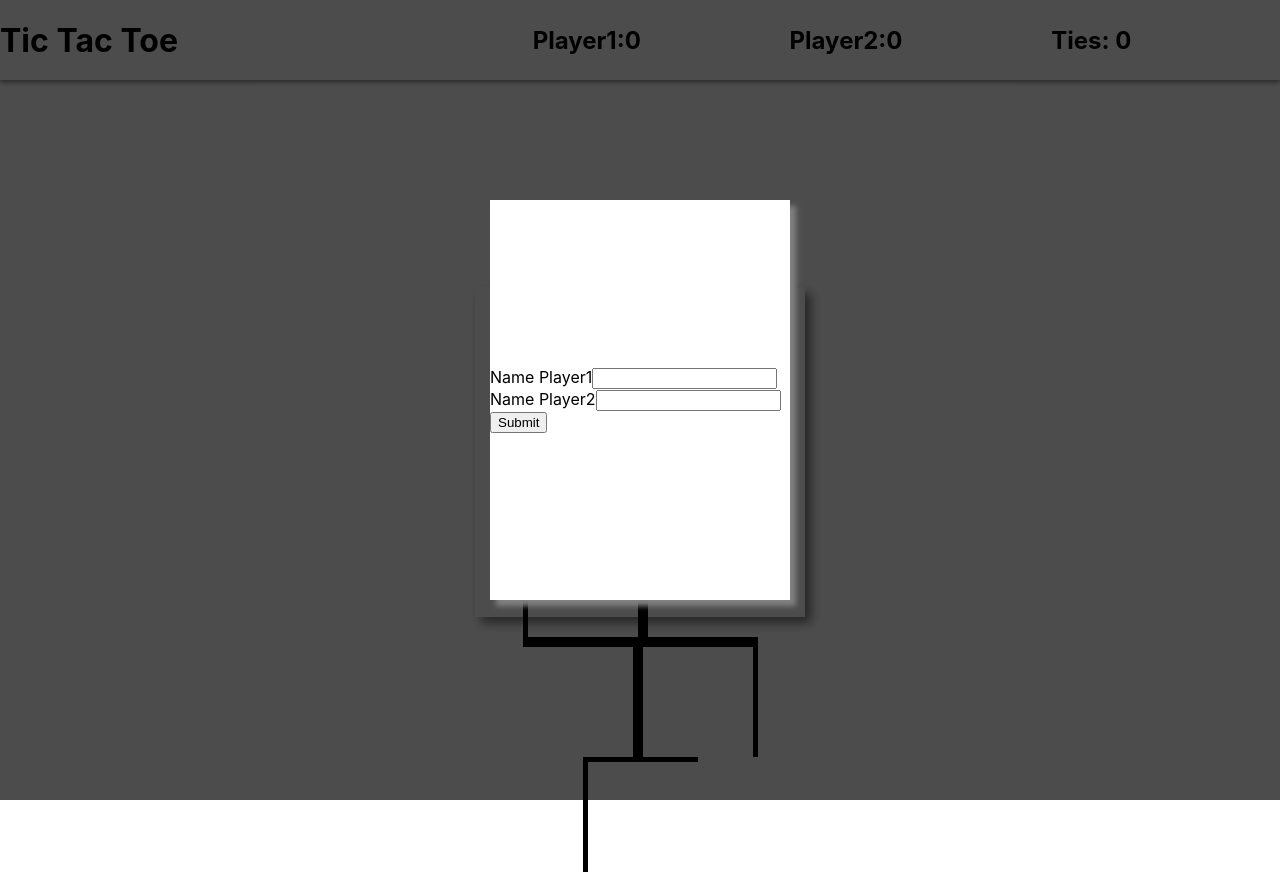
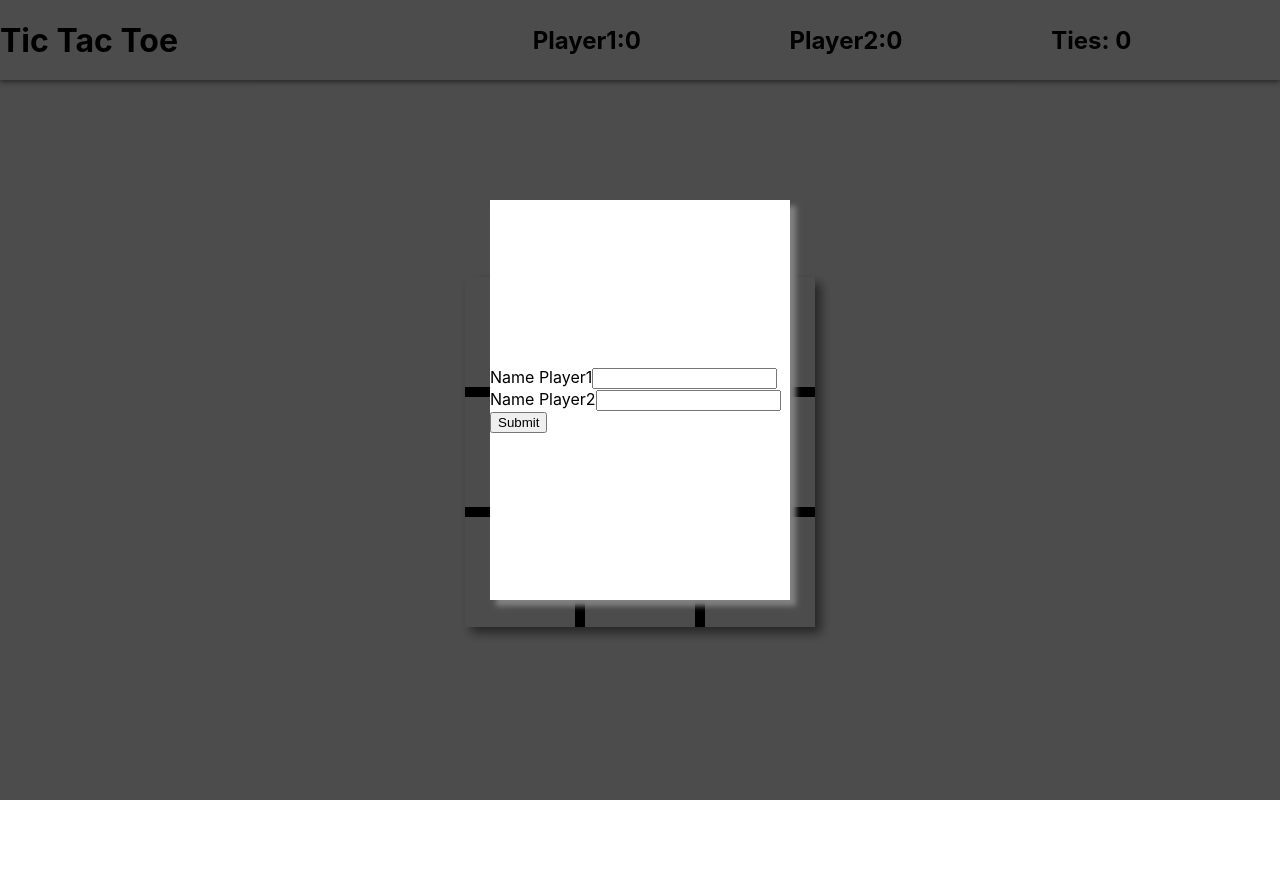
Before and after one commit to JuodyBun/tic-tac-toe, a React (Create React App) app: page / in a window 1280 px wide. After the commit the page ends 800 px from the top, so only its background shows below. Built offline with nearby package versions, Linux system fonts and the light colour scheme.

Commit message:
Fixed format of grids

```diff
--- a/src/App.css
+++ b/src/App.css
@@ -24,8 +24,8 @@
 }
 
 .board {
-  height: 330px;
-  width: 330px;
+  height: 350px;
+  width: 350px;
   display: flex;
   justify-content: center;
   align-items: center;
```
Also changed, not shown: 1 other file (tests, documents, lock files or other folders).
